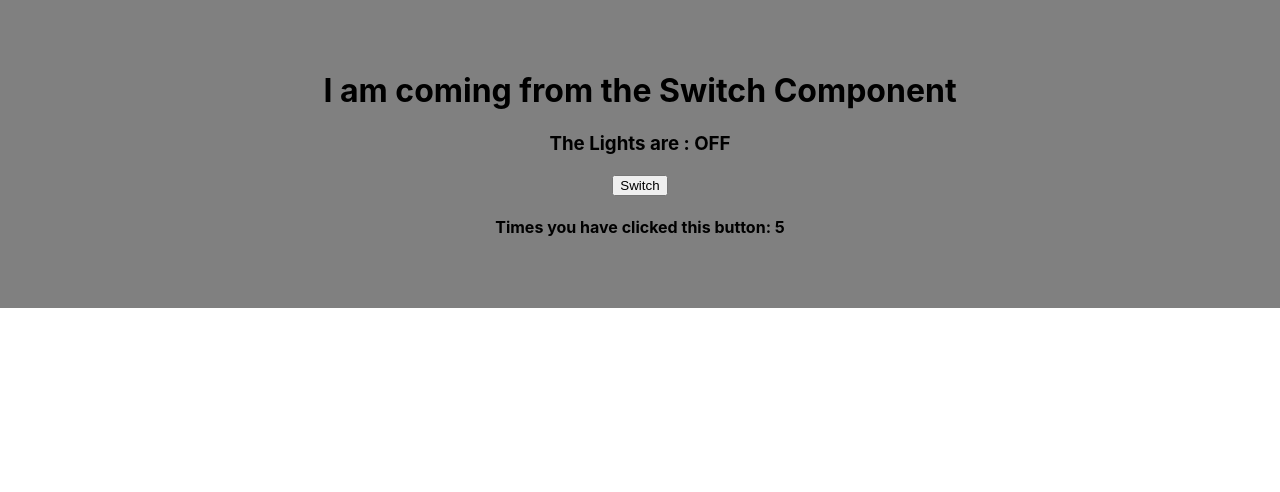
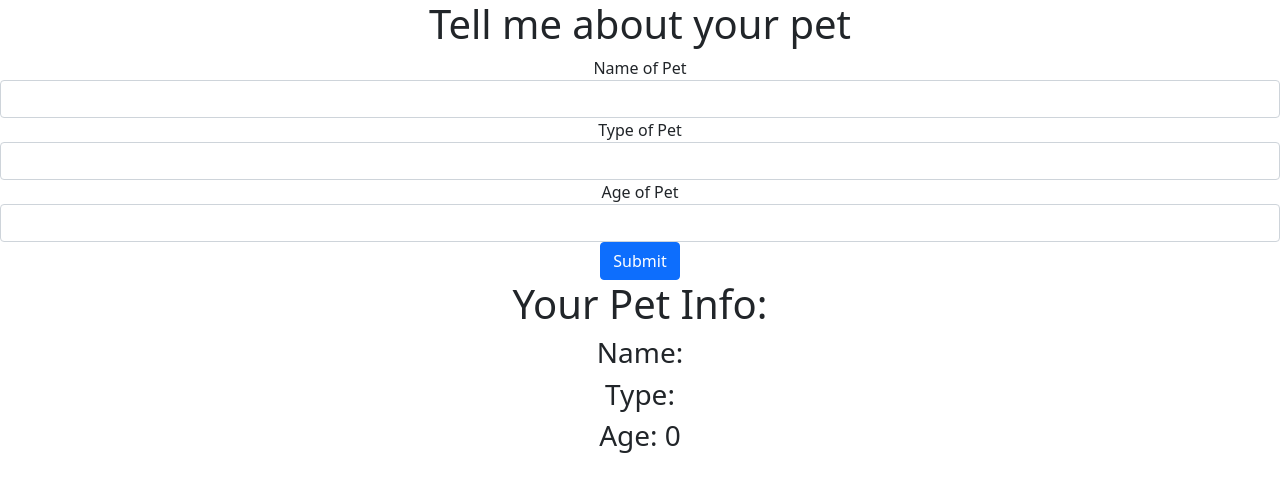
Before and after one commit to albur2021/mern_project_2021, a React (Create React App) app in the folder demo_1/: page / in a window 1280 px wide. Shown: the top 492 px of the page. Built offline with nearby package versions, Linux system fonts and the light colour scheme.

Commit message:
Add Form and FirstComp to render Data on UI and apply bootstrap into App.js

```diff
--- a/demo_1/package.json
+++ b/demo_1/package.json
@@ -6,6 +6,7 @@
     "@testing-library/jest-dom": "^5.14.1",
     "@testing-library/react": "^11.2.7",
     "@testing-library/user-event": "^12.8.3",
+    "bootstrap": "^5.1.1",
     "react": "^17.0.2",
     "react-dom": "^17.0.2",
     "react-scripts": "4.0.3",
--- a/demo_1/src/App.js
+++ b/demo_1/src/App.js
@@ -1,13 +1,16 @@
 import logo from "./logo.svg";
 import "./App.css";
 import React from "react";
-import Switch from "./components/Switch";
+import FirstFun from "./components/FirstFun";
+import 'bootstrap/dist/css/bootstrap.min.css';
+import Form from "./components/Form";
 
 
 function App() {
   return (
     <div className="App">
-     <Switch count ={5}/>
+     {/* <FirstFun lucky={7} name="Nichole"/> */}
+     <Form/>
     </div>
   );
 }
--- /dev/null
+++ b/demo_1/src/components/FirstFun.jsx
@@ -0,0 +1,20 @@
+import React, { useState } from 'react';
+
+
+const FirstFun = (props) =>{
+    const [count, setCount] = useState(10);
+
+
+return(
+  <div>
+    <h1>Test from the First Component</h1>
+    <h2>Your lucky number is: {props.lucky}</h2>
+    <h3>Your name: {props.name}</h3>
+    <h4>Count: {count}</h4>
+    <button onClick={()=>setCount(count +1)}>+1</button>
+  </div>
+  )
+}
+
+
+export default FirstFun;
--- /dev/null
+++ b/demo_1/src/components/Form.jsx
@@ -0,0 +1,53 @@
+import React, { useState } from "react";
+
+const Form = (props) => {
+  const [name, setName] = useState("");
+  const [type, setType] = useState("");
+  const [age, setAge] = useState("0");
+  const addPet = (event) => {
+    event.preventDefault();
+    // console.log(event.target[0].value);
+    // setName(event.target[0].value);
+    console.log(event);
+  };
+  return (
+    <div>
+      <h1>Tell me about your pet</h1>
+      <form onSubmit={addPet}>
+        <div className="form-group">
+          <label>Name of Pet</label>
+          <input
+            type="text"
+            className="form-control"
+            onChange={(event) => setName(event.target.value)}
+          />
+        </div>
+        <div className="form-group">
+          <label>Type of Pet</label>
+          <input
+            type="text"
+            className="form-control"
+            onChange={(event) => setType(event.target.value)}
+          />
+        </div>
+        <div className="form-group">
+          <label>Age of Pet</label>
+          <input
+            type="number"
+            className="form-control"
+            onChange={(event) => setAge(event.target.value)}
+          />
+        </div>
+        <div>
+          <input type="submit" value="Submit" className="btn btn-primary" />
+        </div>
+      </form>
+      <h1>Your Pet Info:</h1>
+      <h3>Name: {name}</h3>
+      <h3>Type: {type}</h3>
+      <h3>Age: {age}</h3>
+    </div>
+  );
+};
+
+export default Form;
--- a/demo_1/src/components/Switch.jsx
+++ /dev/null
@@ -1,54 +0,0 @@
-import React, { Component } from 'react';
-//styling
-const lightOff = {
-    backgroundColor: 'gray',
-    padding:'50px'
-}
-const lightOn = {
-    backgroundColor:'yellow',
-    padding:'50px'
-}
-
-class Switch extends Component {
-
-    constructor(props){
-     super(props);
-     this.state = {
-        light: "OFF",
-        count: this.props.count
-     };
-    }
-
-render() {
-    return (
-        <div style={this.state.light == "ON" ? lightOn : lightOff}>
-          <h1> I am coming from the Switch Component</h1>
-          <h3>The Lights are : {this.state.light}</h3>
-          <button onClick={ this.setLight}>Switch</button>
-          <h4>Times you have clicked this button: {this.state.count}</h4>
-        </div>
-        );
-    }
-    // setLight = () =>{
-    //     if(this.state.light == "ON"){
-    //         this.setState({light:"OFF"})
-    //     }else{
-    //         this.setState({light:"ON"})
-    //     }
-    // }
-    //Tirnary Method
-    setLight = () =>{
-                      // if it's true        then set to OFF    else set to ON
-        this.state.light == 'ON' ? this.setState({light:"OFF"}) : this.setState({light:"ON"});
-        this.setState({count:this.state.count+1});
-
-        //Element is lighted up by clicking on, but doesn't numbers raises
-    //    if(this.state.light == "OFF"){
-    //        this.setState({count: +1})
-    //    }else{
-    //        this.setState({count:0})
-    //    }
-    }
- }
-
-export default Switch;
```
Also changed, not shown: 1 other file (tests, documents, lock files or other folders).
